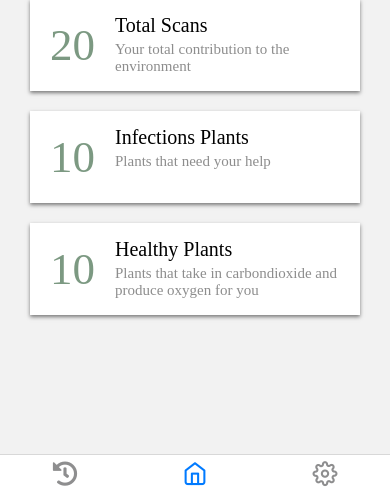
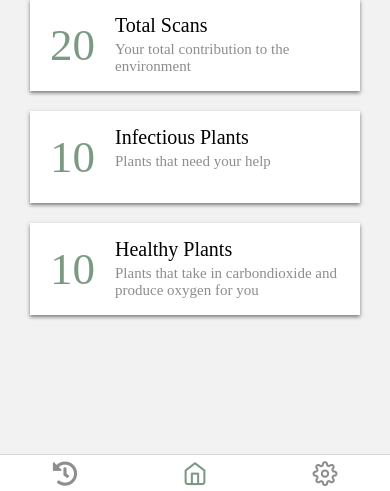
Before and after one commit to michaelhyi/leafx, a React Native app: screen /Home in a window 390 px wide. Shown: the part 341-832 px from the top of the page. Built offline with nearby package versions, Linux system fonts and the light colour scheme.

Commit message:
misc ui changes

```diff
--- a/App.js
+++ b/App.js
@@ -23,6 +23,9 @@ export default function App() {
         <Tab.Navigator
           initialRouteName="Home"
           screenOptions={{ headerShown: false }}
+          tabBarOptions={{
+            activeTintColor: "#7c9982",
+          }}
         >
           <Tab.Screen name="Past Scans" component={PastScans} options={{
             tabBarLabel: "Past Scans",
--- a/src/screens/home.js
+++ b/src/screens/home.js
@@ -63,7 +63,7 @@ function HomeScreen({ navigation }) {
           <View style={styles.rectangle1}>
           <Text style={styles.icons}>10</Text>
             <View style={{ flexDirection: "column", flexShrink: 1 }}>
-              <Text style={styles.largeText1}>Infections Plants</Text>
+              <Text style={styles.largeText1}>Infectious Plants</Text>
               <Text style={styles.smallText1}>
                 Plants that need your help
               </Text>
--- a/src/screens/results.js
+++ b/src/screens/results.js
@@ -52,6 +52,7 @@ const styles = StyleSheet.create({
     height: 300,
     width: 300,
     margin: 20,
+    borderRadius: 15,
   },
   backgroundContainer: {
     margin: 10,
```
